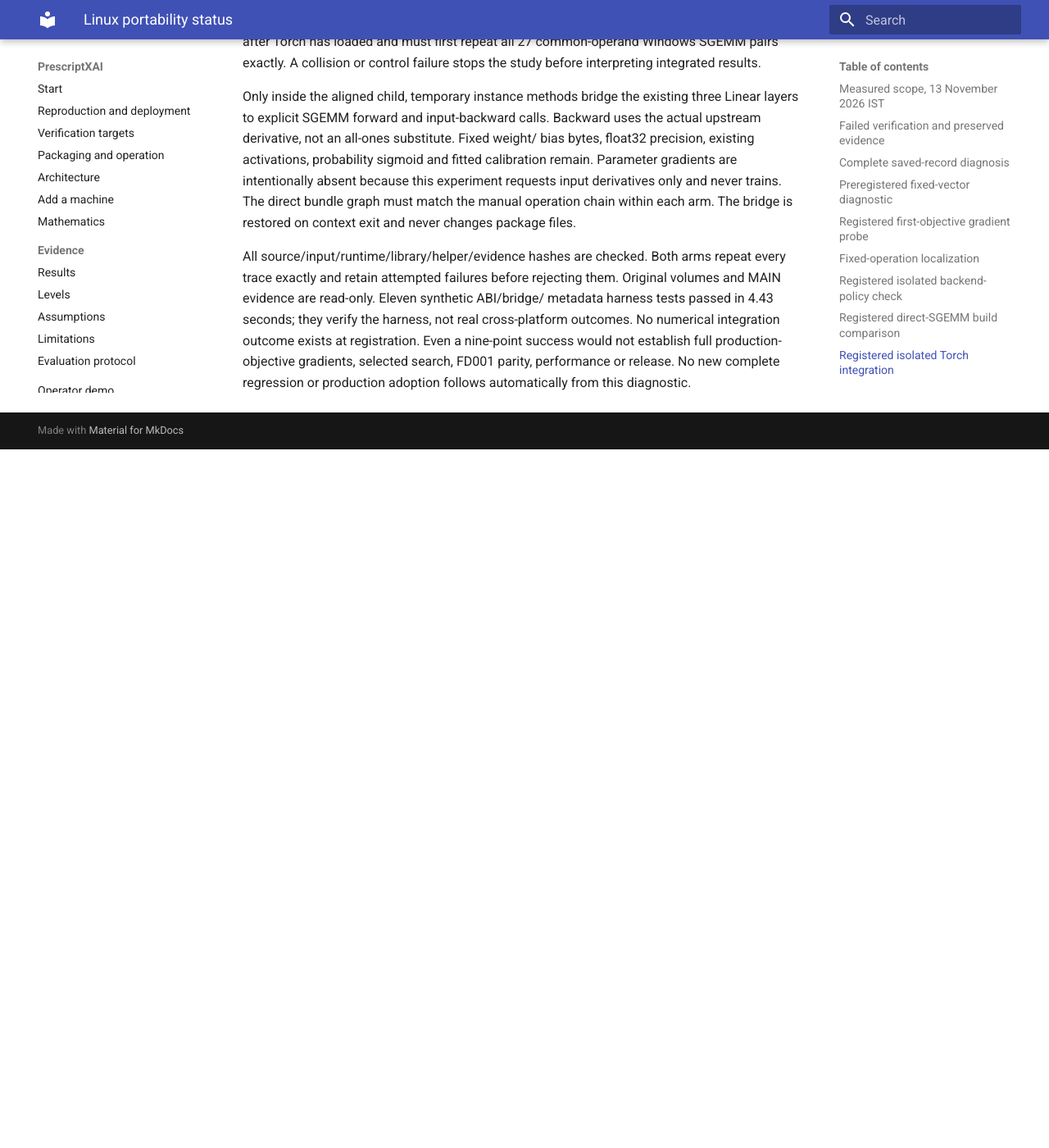
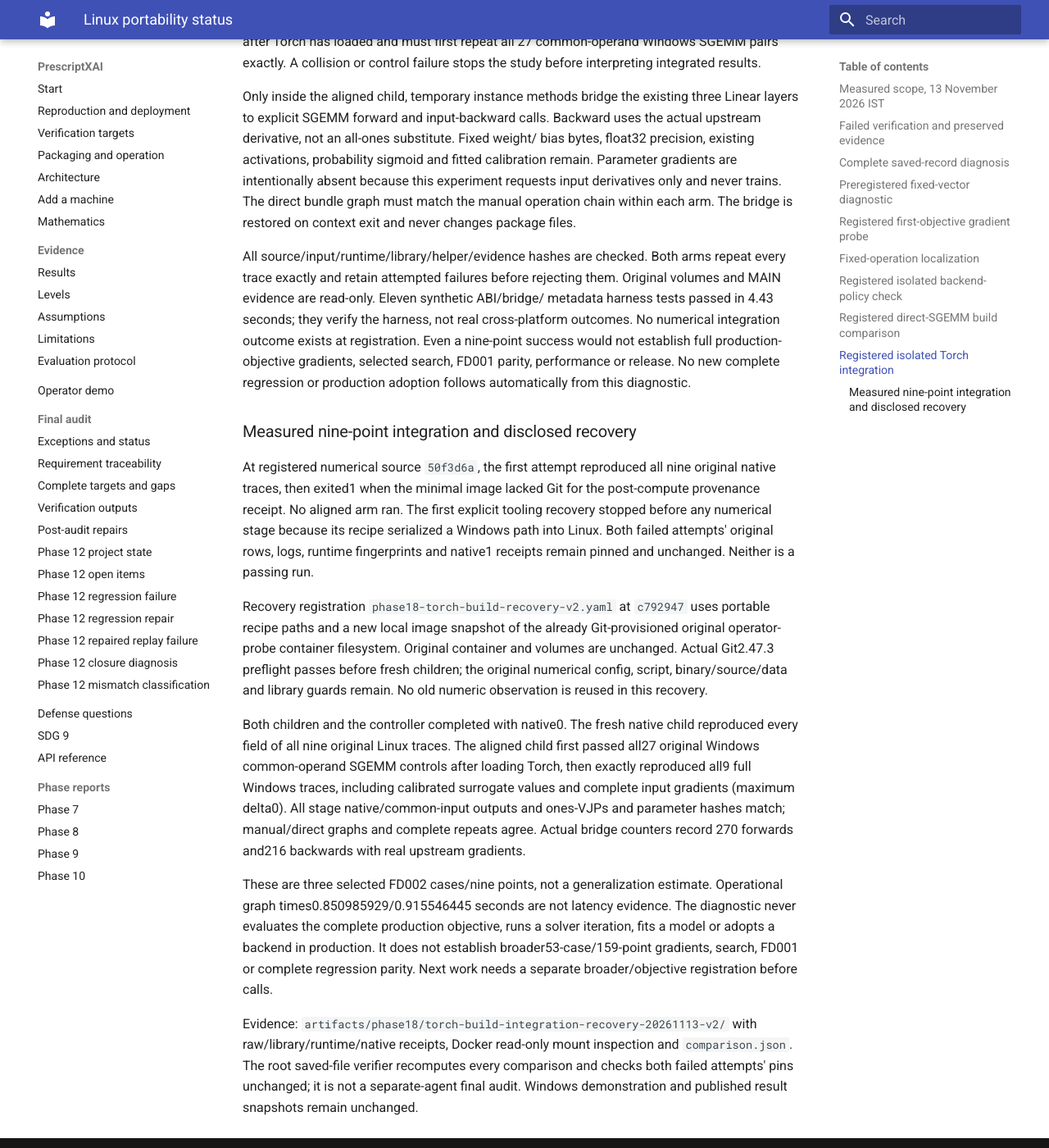
Before and after one commit to Chiranth-17/PrescriptXAI, an MkDocs documentation site: the page built from docs/linux_portability.md, in a window 1280 px wide and 1400 px high, scrolled down 9545 px. Shown: the whole window at 82% size. Built offline with MkDocs 1.6.1 and Material for MkDocs 9.7.7, drawn with Linux system fonts in a browser that asks for light colours; before the commit the page ends 10093 px from its top, so only the background shows below that.

Commit message:
docs: record exact isolated Torch gradient integration and recovery

```diff
--- a/docs/linux_portability.md
+++ b/docs/linux_portability.md
@@ -388,3 +388,42 @@ cross-platform outcomes. No numerical integration outcome exists at registration
 Even a nine-point success would not establish full production-objective gradients,
 selected search, FD001 parity, performance or release. No new complete regression
 or production adoption follows automatically from this diagnostic.
+
+### Measured nine-point integration and disclosed recovery
+
+At registered numerical source `50f3d6a`, the first attempt reproduced all nine
+original native traces, then exited1 when the minimal image lacked Git for the
+post-compute provenance receipt. No aligned arm ran. The first explicit tooling
+recovery stopped before any numerical stage because its recipe serialized a
+Windows path into Linux. Both failed attempts' original rows, logs, runtime
+fingerprints and native1 receipts remain pinned and unchanged. Neither is a
+passing run.
+
+Recovery registration `phase18-torch-build-recovery-v2.yaml` at `c792947` uses
+portable recipe paths and a new local image snapshot of the already
+Git-provisioned original operator-probe container filesystem. Original container
+and volumes are unchanged. Actual Git2.47.3 preflight passes before fresh
+children; the original numerical config, script, binary/source/data and library
+guards remain. No old numeric observation is reused in this recovery.
+
+Both children and the controller completed with native0. The fresh native
+child reproduced every field of all nine original Linux traces. The aligned
+child first passed all27 original Windows common-operand SGEMM controls after
+loading Torch, then exactly reproduced all9 full Windows traces, including
+calibrated surrogate values and complete input gradients (maximum delta0).
+All stage native/common-input outputs and ones-VJPs and parameter hashes match;
+manual/direct graphs and complete repeats agree. Actual bridge counters record
+270 forwards and216 backwards with real upstream gradients.
+
+These are three selected FD002 cases/nine points, not a generalization estimate.
+Operational graph times0.850985929/0.915546445 seconds are not latency evidence.
+The diagnostic never evaluates the complete production objective, runs a solver
+iteration, fits a model or adopts a backend in production. It does not establish
+broader53-case/159-point gradients, search, FD001 or complete regression parity.
+Next work needs a separate broader/objective registration before calls.
+
+Evidence: `artifacts/phase18/torch-build-integration-recovery-20261113-v2/` with
+raw/library/runtime/native receipts, Docker read-only mount inspection and
+`comparison.json`. The root saved-file verifier recomputes every comparison and
+checks both failed attempts' pins unchanged; it is not a separate-agent final
+audit. Windows demonstration and published result snapshots remain unchanged.
```
Also changed, not shown: .gsd/STATE.md (+16 -3 lines), PROGRESS.md (+36 -0 lines).
